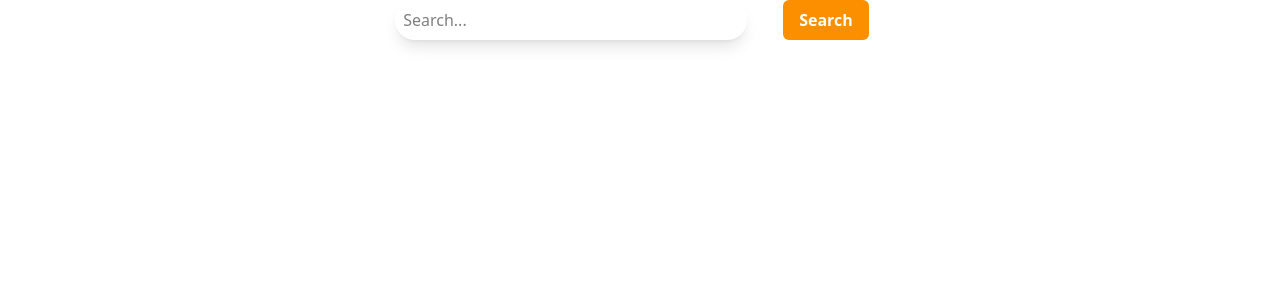
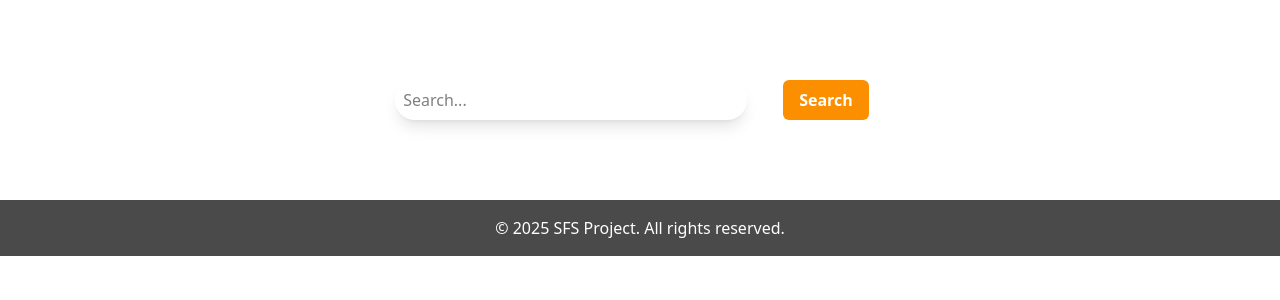
Before and after one commit to damodara2006/Project_SFS, a React (Vite) app in the folder frontend/: page / in a window 1280 px wide. Shown: the top 300 px of the page. Built offline with nearby package versions, Linux system fonts and the light colour scheme.

Commit message:
feat: Add footer with basic Structure and mapped with Home Page Route

```diff
--- a/frontend/src/App.jsx
+++ b/frontend/src/App.jsx
@@ -1,14 +1,14 @@
 import Login from "./components/Login"
 import { BrowserRouter, Route, Routes } from "react-router-dom"
 import Register from "./components/Register"
-import SearchBar from "./components/SearchBar"
+import Home from "./pages/Home"
 
 function App() {
 
   return (
     <BrowserRouter>
       <Routes>
-        <Route path="/" element={<SearchBar/>} />
+        <Route path="/" element={<Home/>} />
         <Route path="/login" element={<Login />} />
         <Route path="/register" element={<Register />}/>
       </Routes>
--- a/frontend/src/components/Footer.jsx
+++ b/frontend/src/components/Footer.jsx
@@ -1,8 +1,14 @@
-import React from 'react'
+
 
 const Footer = () => {
   return (
-    <div>Footer</div>
+    <>
+      <footer className="bg-[#4a4a4a] text-white py-4 mt-20 w-full">
+        <div className="container mx-auto text-center">
+          <p>&copy; {new Date().getFullYear()} SFS Project. All rights reserved.</p>
+        </div>
+      </footer>
+    </>
   )
 }
 
--- /dev/null
+++ b/frontend/src/pages/Home.jsx
@@ -0,0 +1,17 @@
+import SearchBar from "../components/SearchBar"
+import Footer from "../components/Footer"
+
+const Home = () => {
+  return (
+    <>
+    <div className="home-page flex flex-col content-center items-center gap-10 mt-20">
+        <SearchBar />
+    </div>
+    <section>
+        <Footer/>
+    </section>
+    </>
+  )
+}
+
+export default Home
```
